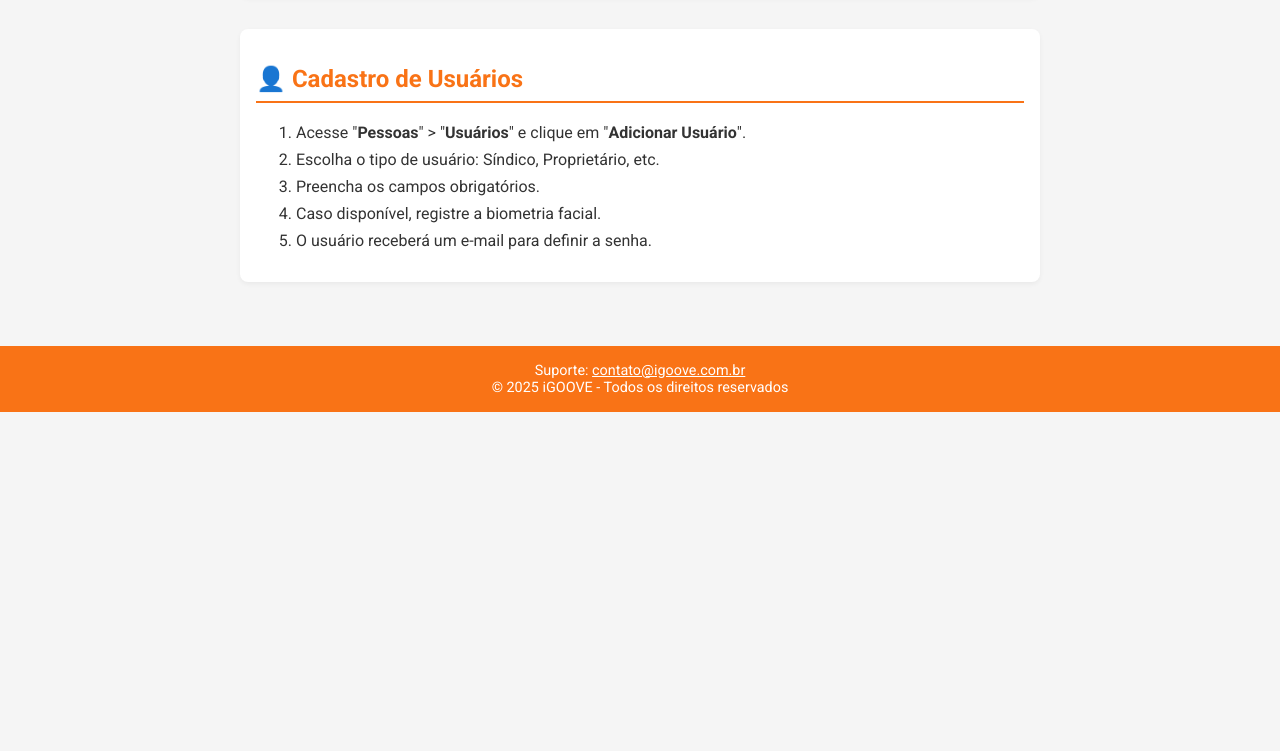
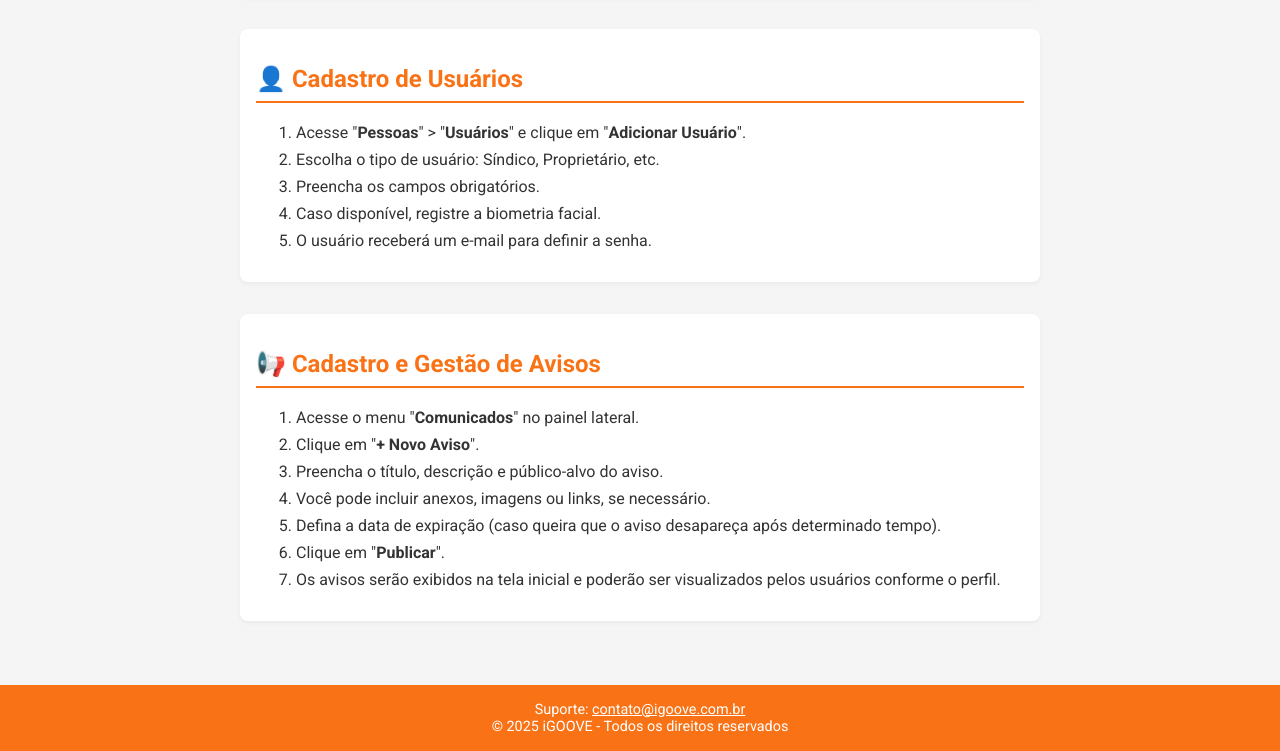
Before and after one commit to rickernst12/manual-web-igoove, a plain HTML site: page index.html in a window 1280 px wide. Shown: the part 1445-2196 px from the top of the page. Before the commit the page ends 1857 px from the top, so only its background shows below. Drawn offline with Linux system fonts and the light colour scheme.

Commit message:
Update index.html
atualização de manual

```diff
--- a/index.html
+++ b/index.html
@@ -90,6 +90,7 @@
     <a href="#checkout">Check-out</a>
     <a href="#visitantes">Visitantes</a>
     <a href="#usuarios">Cadastro de Usuários</a>
+    <a href="#avisos">Avisos</a>
   </nav>
   <main>
     <section id="inicio">
@@ -150,6 +151,19 @@
         <li>O usuário receberá um e-mail para definir a senha.</li>
       </ol>
     </section>
+
+    <section id="avisos">
+      <h2>📢 Cadastro e Gestão de Avisos</h2>
+      <ol>
+        <li>Acesse o menu "<strong>Comunicados</strong>" no painel lateral.</li>
+        <li>Clique em "<strong>+ Novo Aviso</strong>".</li>
+        <li>Preencha o título, descrição e público-alvo do aviso.</li>
+        <li>Você pode incluir anexos, imagens ou links, se necessário.</li>
+        <li>Defina a data de expiração (caso queira que o aviso desapareça após determinado tempo).</li>
+        <li>Clique em "<strong>Publicar</strong>".</li>
+        <li>Os avisos serão exibidos na tela inicial e poderão ser visualizados pelos usuários conforme o perfil.</li>
+      </ol>
+    </section>
   </main>
   <footer>
     Suporte: <a href="mailto:contato@igoove.com.br" style="color: white; text-decoration: underline;">contato@igoove.com.br</a><br>
```
